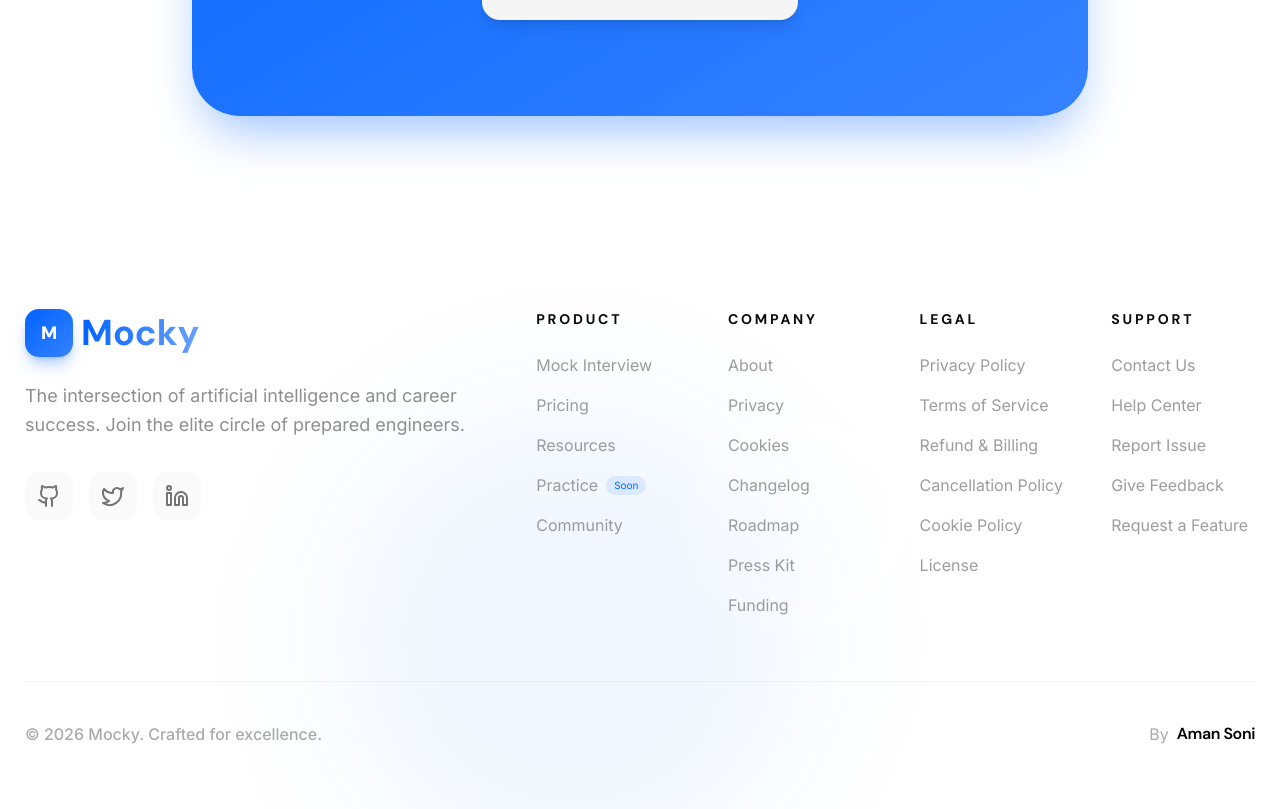
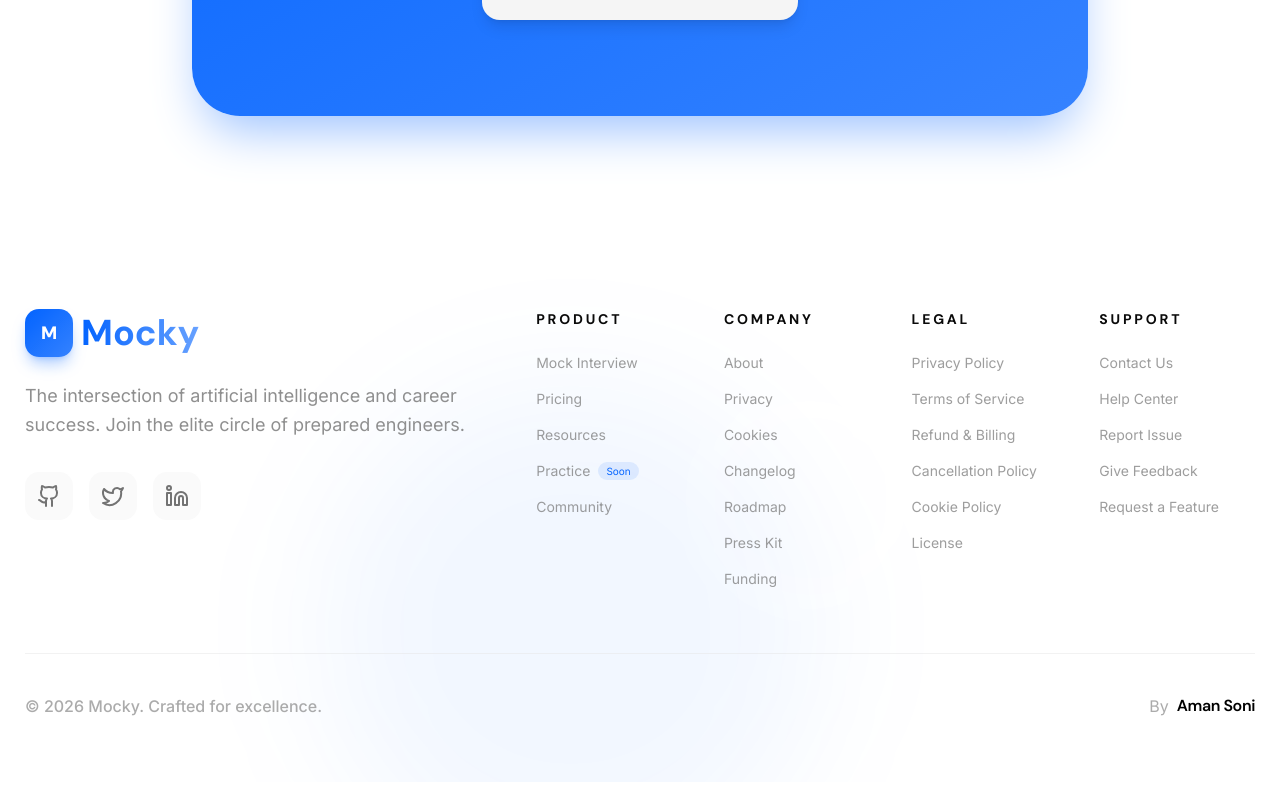
Before and after one commit to amangit1314/CareerSpire, a Next.js app: page / in a window 1280 px wide. Shown: the part 3473-4282 px from the top of the page. After the commit the page ends 4256 px from the top, so only its background shows below. Built offline with nearby package versions, Linux system fonts and the light colour scheme; no server answers.

Commit message:
feat: add new `Footer` component with navigation links, social media, and copyright information

```diff
--- a/components/Footer.tsx
+++ b/components/Footer.tsx
@@ -88,7 +88,7 @@ export function Footer() {
 
                     {/* Links Grid */}
                     <div className="w-full lg:w-3/5">
-                        <div className="grid grid-cols-2 sm:grid-cols-4 gap-8 md:gap-12">
+                        <div className="grid grid-cols-2 sm:grid-cols-4 gap-8">
                             {footerLinks.map((group) => (
                                 <div key={group.title} className="space-y-6">
                                     <h3 className={`${dmSans.className} text-sm font-bold text-foreground uppercase tracking-[0.2em]`}>
@@ -99,7 +99,7 @@ export function Footer() {
                                             <li key={link.name}>
                                                 <Link
                                                     href={link.href}
-                                                    className="text-base text-muted-foreground/70 hover:text-primary transition-all flex justify-start items-center group/link hover:translate-x-1"
+                                                    className="text-sm text-muted-foreground/70 hover:text-primary transition-all flex justify-start items-center group/link hover:translate-x-1"
                                                 >
                                                     <ArrowRight className="h-4 w-4 mr-3 opacity-0 -ml-7 group-hover/link:opacity-100 group-hover/link:ml-0 transition-all duration-300 hidden md:block" />
                                                     {link.name}
```
